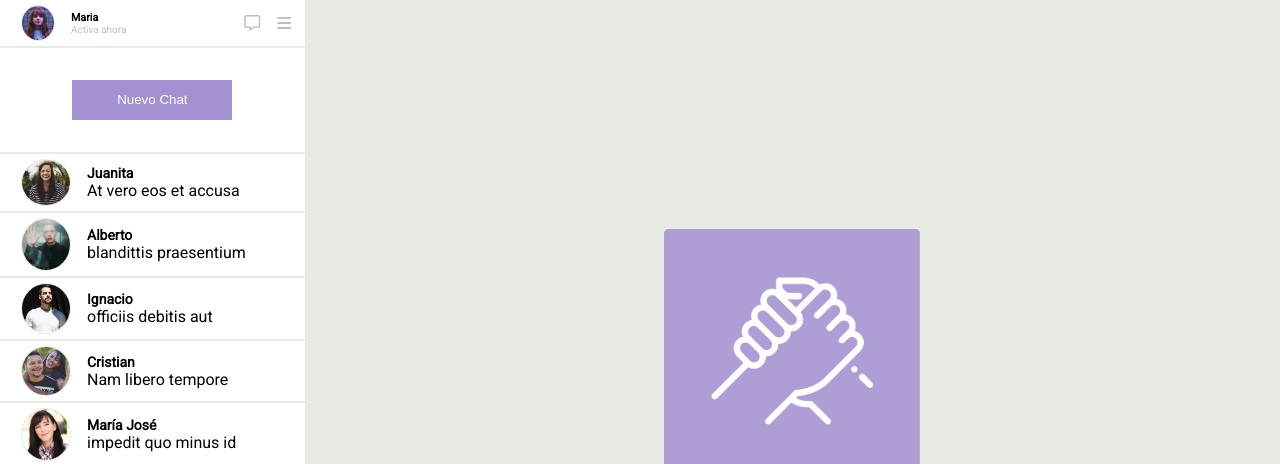
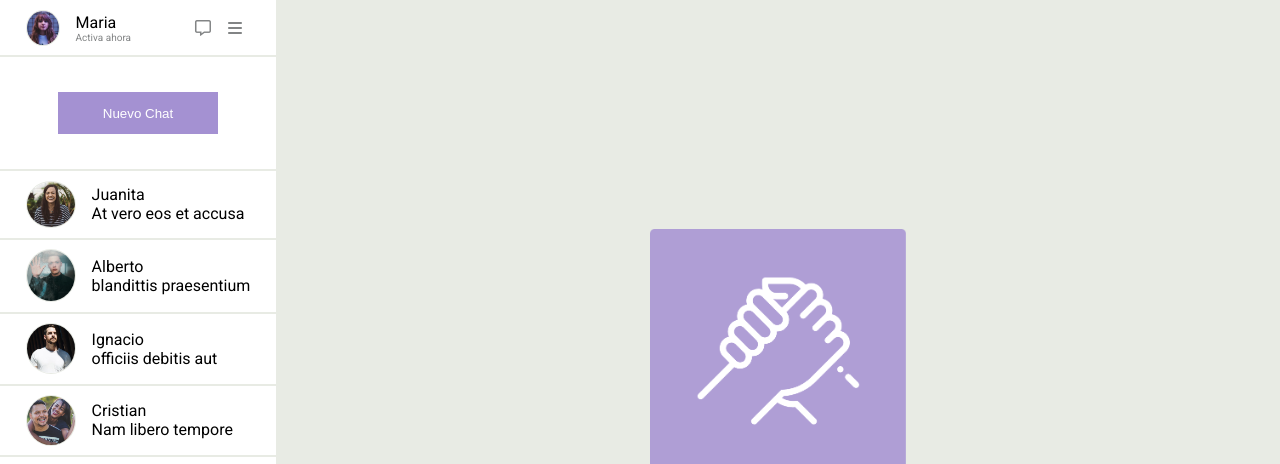
Before and after one commit to mdcabezas/desafio_mod02_01, a plain HTML site: page index.html in a window 1280 px wide. Shown: the top 464 px of the page. Drawn offline with Linux system fonts and the light colour scheme.

Commit message:
fix: padding adjustment

```diff
--- a/assets/css/style.css
+++ b/assets/css/style.css
@@ -12,7 +12,7 @@
 .container__contacts {
     display: flex;
     flex-direction: column;
-    width: 25rem;
+    width: 22rem;
 }
 
 .contact-active {
@@ -20,7 +20,7 @@
     justify-content: flex-start;
     align-items: center;
     border-bottom: 2px solid #e8ebe4;
-    padding: 5px 5px;
+    padding: 0.6rem 0.6rem;
 }
 
 .contact-active__img {
@@ -32,26 +32,29 @@
 
 .contact-active__name {
     font-family: 'Roboto';
+    font-size: 16px;
+    font-weight: 100;
 }
 
 .contact-active__message {
     font-family: 'Roboto';
     font-size: 10px;
-    color: #bec1bb;
+    color: #828485;
 }
 
 .contact-active__icon {
     display: flex;
     width: 4rem;
-    color: #bec1bb;
+    color: #828485;
     margin-left: auto;
+    margin-right: 1rem;
     justify-content: space-around;
 }
 
 .button {
     text-align: center;
     border-bottom: 2px solid #e8ebe4;
-    padding: 2rem 2rem;
+    padding: 2.2rem 2.2rem;
 }
 
 .button__text {
@@ -60,7 +63,7 @@
     border: none;
     padding: 0.5rem 0.5rem;
     width: 10rem;
-    height: 2.5rem;
+    height: 2.6rem;
 }
 
 .button__text:hover {
@@ -75,7 +78,7 @@
     display: flex;
     align-items: center;
     border-bottom: 2px solid #e8ebe4;
-    padding: 5px 5px;
+    padding: 0.6rem 0.6rem;
 }
 
 .contact__img {
@@ -87,7 +90,8 @@
 
 .contact__name {
     font-family: 'Roboto';
-    font-size: 14px;
+    font-size: 16px;
+    font-weight: 100;
 }
 
 .contact__message {
```
